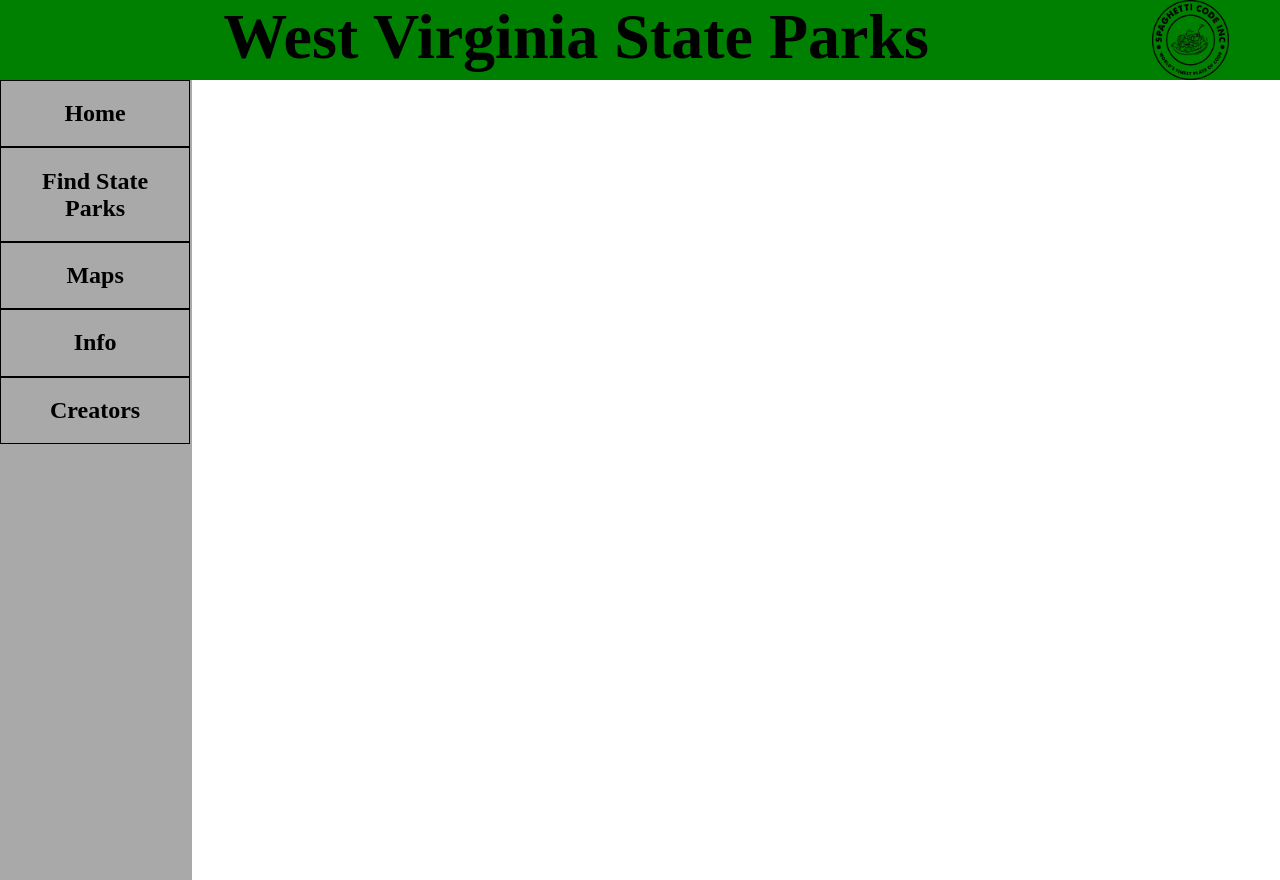
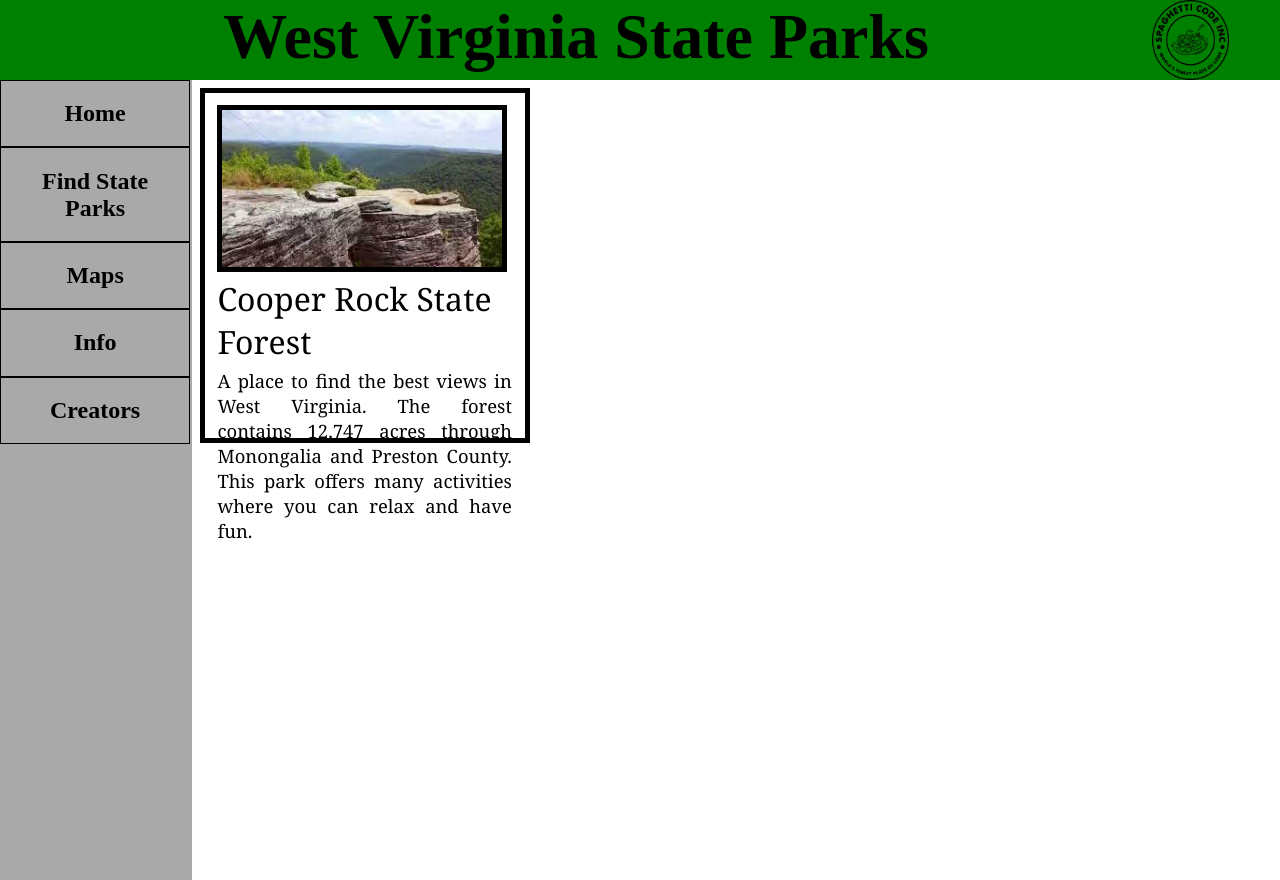
Before and after one commit to Lcs-Knsk/CAC-2022, a Flask app: page / in a window 1280 px wide. Run offline with Flask 2, Linux system fonts and the light colour scheme.

Commit message:
Added Cool button thing

```diff
--- /dev/null
+++ b/static/ButtonBox.css
@@ -0,0 +1,40 @@
+.StateParkBox{
+    float: left;
+
+    width: 23%;
+    height: 40%;
+
+    border: 5px solid black;
+    padding: 1%;
+    align-items: center;
+    font-family: "Georgia";
+    text-align: justify;
+
+    transition: .5s;
+    margin: .6%;
+}
+
+.StateParkBox:hover{
+    transform: scale(1.05);
+}
+
+.StateParkImg{
+    display: block;
+    width: 95%;
+    border: 5px solid black;
+}
+
+.StateParkUnderTitle{
+    width: 100%;
+}
+
+.StateParkTitle{
+    text-align: left;
+    margin: 5px 0px 5px 0px;
+    font-size: 200%;
+}
+
+.StateParkAbout{
+    margin: 0px;
+    font-size: 115%;
+}
--- a/templates/testing.html
+++ b/templates/testing.html
@@ -3,7 +3,8 @@
 <html>
     <head>
         <title>CAC 2022</title>
-        <link rel="stylesheet" href="{{ url_for('static', filename='mainPage.css') }}">
+        <link rel="stylesheet" href="{{ url_for('static', filename='mainPage.css')}}">
+        <link rel="stylesheet" href="{{ url_for('static', filename='ButtonBox.css') }}">
     </head>
 
     <body>
@@ -26,5 +27,18 @@
             <a class="sideBarAttribute">Creators</a> <br>
         </div>
 
+        <div class="StateParkBox">
+            <img src="{{ url_for('static', filename='CoopersRock.jpg') }}" class="StateParkImg">
+
+            <div class="StateParkUnderTitle">
+                <p class="StateParkTitle" >Cooper Rock State Forest</p>
+
+                <p class="StateParkAbout" >A place to find the best views in West Virginia. The forest contains
+                12,747 acres through Monongalia and Preston County.
+                This park offers many activities where you can relax and have fun.</p>
+
+            </div>
+        </div>
+
     </body>
 </html>
```
Also changed, not shown: templates/CoopersRockTesting.html (added, +22 -0 lines), static/CoopersRock.jpg (added).
